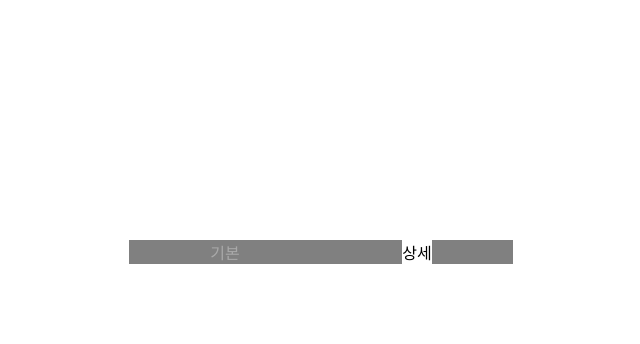
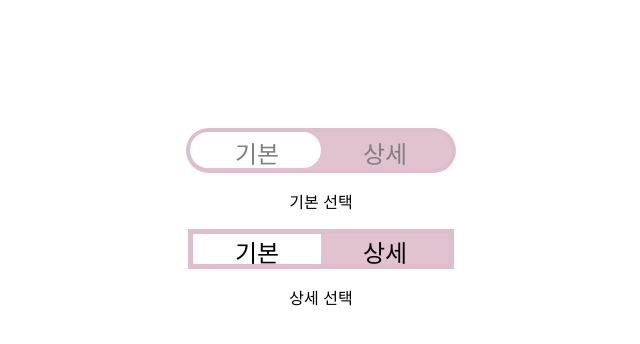
Before and after one commit to allie1125/wanted_pre_onboarding, a React (Create React App) app in the folder wanted_pre_onboarding/: page / in a window 1280 px wide. Shown: the top 344 px of the page, without its empty margins (319-959 px from the left). Built offline with nearby package versions, Linux system fonts and the light colour scheme.

Commit message:
[ADD] 토글버튼 추가구현

```diff
--- a/wanted_pre_onboarding/src/App.js
+++ b/wanted_pre_onboarding/src/App.js
@@ -1,10 +1,12 @@
-import './App.css';
-import Toggle from './components/Toggle'
+import "./App.css";
+import Toggle from "./components/Toggle";
+import Toggle2 from "./components/Toggle2";
 
 function App() {
   return (
     <div className="App">
-      <Toggle/>
+      <Toggle />
+      <Toggle2 />
     </div>
   );
 }
--- a/wanted_pre_onboarding/src/components/Toggle.js
+++ b/wanted_pre_onboarding/src/components/Toggle.js
@@ -1,14 +1,18 @@
-import React, { useEffect, useState } from "react";
-import "../style.scss"
+import React, { useState } from "react";
+import "../style.scss";
 
 const Toggle = () => {
-    const [toggle,setToggle] = useState(false)
+  const [toggle, setToggle] = useState(true);
 
-    return (
-    <div className="toggle_container">
-      <div onClick={()=>setToggle(!toggle)} className={toggle?"on":""}>기본</div>
-      <div onClick={()=>setToggle(!toggle)} className={!toggle?"on":""}>상세</div>
-    </div>
+  return (
+    <>
+      <div className="toggle_container" onClick={() => setToggle(!toggle)}>
+        <div className={`toggle_button ${toggle ? "left" : "right"}`}></div>
+        <div className="toggle_text">기본</div>
+        <div className="toggle_text">상세</div>
+      </div>
+      <p>{toggle ? "기본" : "상세"} 선택</p>
+    </>
   );
 };
 
--- /dev/null
+++ b/wanted_pre_onboarding/src/components/Toggle2.js
@@ -0,0 +1,22 @@
+import React, { useState, useEffect } from "react";
+import "../style.scss";
+
+const Toggle = () => {
+  const [toggle, setToggle] = useState(false);
+  const changeToggleStatus = () => {
+    setToggle(!toggle);
+  };
+
+  return (
+    <>
+      <div className="toggle_box" onClick={changeToggleStatus}>
+        <div className={`toggle_button ${toggle ? "right" : "left"}`}></div>
+        <div className="toggle_text">기본</div>
+        <div className="toggle_text">상세</div>
+      </div>
+      <p>{toggle ? "기본" : "상세"} 선택</p>
+    </>
+  );
+};
+
+export default Toggle;
--- a/wanted_pre_onboarding/src/style.scss
+++ b/wanted_pre_onboarding/src/style.scss
@@ -1,16 +1,74 @@
-.toggle_container{
-    display: flex;
-    flex-direction: row;
-    justify-content: space-around;
-    width: 30%;
-    margin: 0 auto;
-    position: relative;
-    top: 30vh;
-    background-color: gray;
-    color: darkgray;
-    cursor: pointer;
-}
-.on{
+$theme_color: rgba(222, 190, 205, 0.934);
+
+.toggle_container {
+  display: flex;
+  width: 20%;
+  margin: 10% auto 0;
+  position: relative;
+  background-color: $theme_color;
+  border: 4px solid $theme_color;
+  color: gray;
+  cursor: pointer;
+  border-radius: 20rem;
+  padding: 0.2%;
+  height: 2rem;
+
+  .toggle_text {
+    z-index: 999;
+    width: 50%;
+    font-size: 1.5rem;
+  }
+  .toggle_button {
+    flex: 0.5;
+    padding: 4.5%;
+    font-size: 2rem;
+    background-color: #fff;
+    border-radius: inherit;
+    top: 0;
+    position: absolute;
+    transition: all 0.5s;
+    height: 0.8rem;
+    width: 41%;
+  }
+
+  .left {
+    left: 0;
+  }
+
+  .right {
+    width: 41%;
     background-color: #fff;
     color: #000;
+    left: 50%;
+  }
 }
+
+.toggle_box {
+  width: 20%;
+  background-color: $theme_color;
+  margin: 0 auto;
+  border: 5px solid $theme_color;
+  height: 30px;
+  cursor: pointer;
+  .toggle_button {
+    background-color: #fff;
+    width: 10%;
+    height: inherit;
+    position: absolute;
+    transition: all 0.5s;
+    z-index: 1;
+  }
+  .left {
+    left: 40%;
+  }
+  .right {
+    left: 50%;
+  }
+  .toggle_text {
+    display: inline-block;
+    z-index: 2;
+    position: relative;
+    width: 50%;
+    font-size: 1.5rem;
+  }
+}
```
Also changed, not shown: 1 other file (tests, documents, lock files or other folders).
